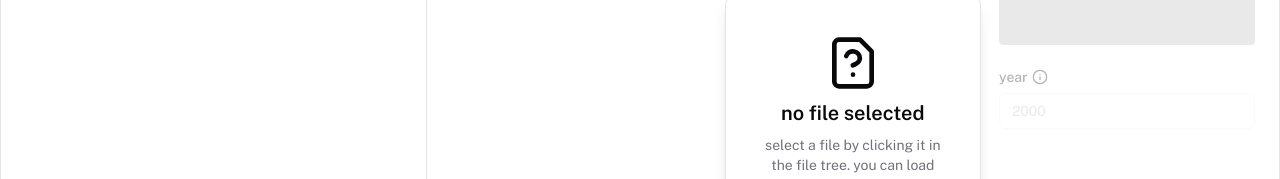
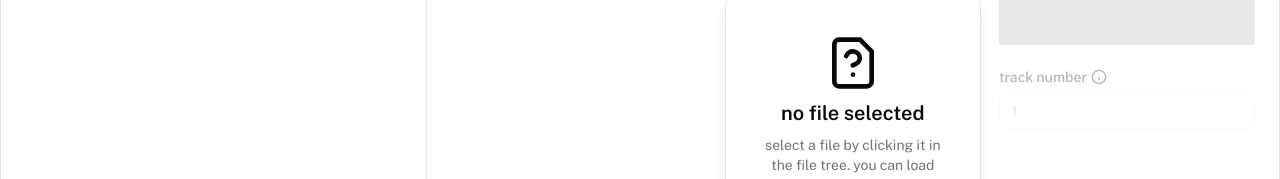
Before and after one commit to bewle/tagify, a Next.js app: page / in a window 1280 px wide. Shown: the part 315-494 px from the top of the page. Built offline with nearby package versions, Linux system fonts and the light colour scheme; what tailwindcss-debug-screens, tailwindcss-motion would draw is missing.

Commit message:
update FileEditorForm.tsx and CoverPreview.tsx

```diff
--- a/src/components/file-editor/FileEditorForm.tsx
+++ b/src/components/file-editor/FileEditorForm.tsx
@@ -1,4 +1,3 @@
-import Image from "next/image";
 import { useForm } from "react-hook-form";
 import {
     Form,
@@ -70,20 +69,7 @@ export default function FileEditorForm() {
                             <div className="w-full">test</div>
                             <div className="flex flex-col w-64 gap-2">
                                 {tags?.common.picture?.[0]?.data ? (
-                                    <div className="relative p-0 rounded-sm shadow size-64 bg-background/40 group">
-                                        <Image
-                                            src={URL.createObjectURL(
-                                                new Blob([
-                                                    tags.common.picture[0].data,
-                                                ])
-                                            )}
-                                            alt="cover"
-                                            width={64}
-                                            height={64}
-                                            className="transition-opacity duration-100 rounded-sm size-64 group-hover:opacity-50"
-                                        />
-                                        <CoverPreview />
-                                    </div>
+                                    <CoverPreview tags={tags} />
                                 ) : (
                                     <div className="grid mb-4 rounded-sm size-64 bg-muted-foreground/50 place-items-center">
                                         <ImagePlus
@@ -94,22 +80,28 @@ export default function FileEditorForm() {
                                 )}
                                 <FormItem>
                                     <FormLabel className="flex items-center gap-1">
-                                        <p>year</p>
+                                        <p>track number</p>
                                         <HoverCard openDelay={0} closeDelay={0}>
                                             <HoverCardTrigger>
                                                 <Info size={16} />
                                             </HoverCardTrigger>
                                             <HoverCardContent side="top">
-                                                <p>the year of the track</p>
+                                                <p>
+                                                    the position of the track in
+                                                    the album
+                                                </p>
                                             </HoverCardContent>
                                         </HoverCard>
                                     </FormLabel>
                                     <FormControl>
                                         <Input
                                             disabled={files.length === 0}
-                                            placeholder={"2000"}
-                                            {...field}
-                                            value={tags?.common.year}
+                                            placeholder={"1"}
+                                            // {...field}
+                                            value={
+                                                tags?.common.track?.no ??
+                                                undefined
+                                            }
                                         />
                                     </FormControl>
                                 </FormItem>
--- a/src/components/file-editor/form/CoverPreview.tsx
+++ b/src/components/file-editor/form/CoverPreview.tsx
@@ -2,9 +2,22 @@
 
 import { ImagePlus, Maximize2, CircleX } from "lucide-react";
 import { Button } from "../../ui/button";
+import Image from "next/image";
+import type { IAudioMetadata } from "music-metadata";
 
-export default function CoverPreview() {
+export default function CoverPreview({ tags }: { tags: IAudioMetadata }) {
+    if (!tags.common.picture?.[0]?.data) return null;
     return (
+        <div className="relative p-0 rounded-sm shadow size-64 bg-background/40 group">
+            <Image
+                src={URL.createObjectURL(
+                    new Blob([tags.common.picture[0].data])
+                )}
+                alt="cover"
+                width={64}
+                height={64}
+                className="transition-opacity duration-100 rounded-sm size-64 group-hover:opacity-50"
+            />
             <div className="absolute inset-0 flex items-center justify-center gap-2 transition-all rounded-sm opacity-0 size-64 group-hover:opacity-100">
                 <Button size="icon" variant="outline">
                     <ImagePlus size={16} />
@@ -16,5 +29,6 @@ export default function CoverPreview() {
                     <CircleX size={16} />
                 </Button>
             </div>
+        </div>
     );
 }
--- /dev/null
+++ b/src/components/file-editor/form/TagInfoHover.tsx
@@ -0,0 +1,19 @@
+import {
+    HoverCard,
+    HoverCardTrigger,
+    HoverCardContent,
+} from "@/components/ui/hover-card";
+import { Info } from "lucide-react";
+
+export default function TagInfoHover({ text }: { text: string }) {
+    return (
+        <HoverCard openDelay={0} closeDelay={0}>
+            <HoverCardTrigger>
+                <Info size={16} />
+            </HoverCardTrigger>
+            <HoverCardContent side="top">
+                <p>{text}</p>
+            </HoverCardContent>
+        </HoverCard>
+    );
+}
```
Lines whose indentation alone changed are shown as unchanged.
